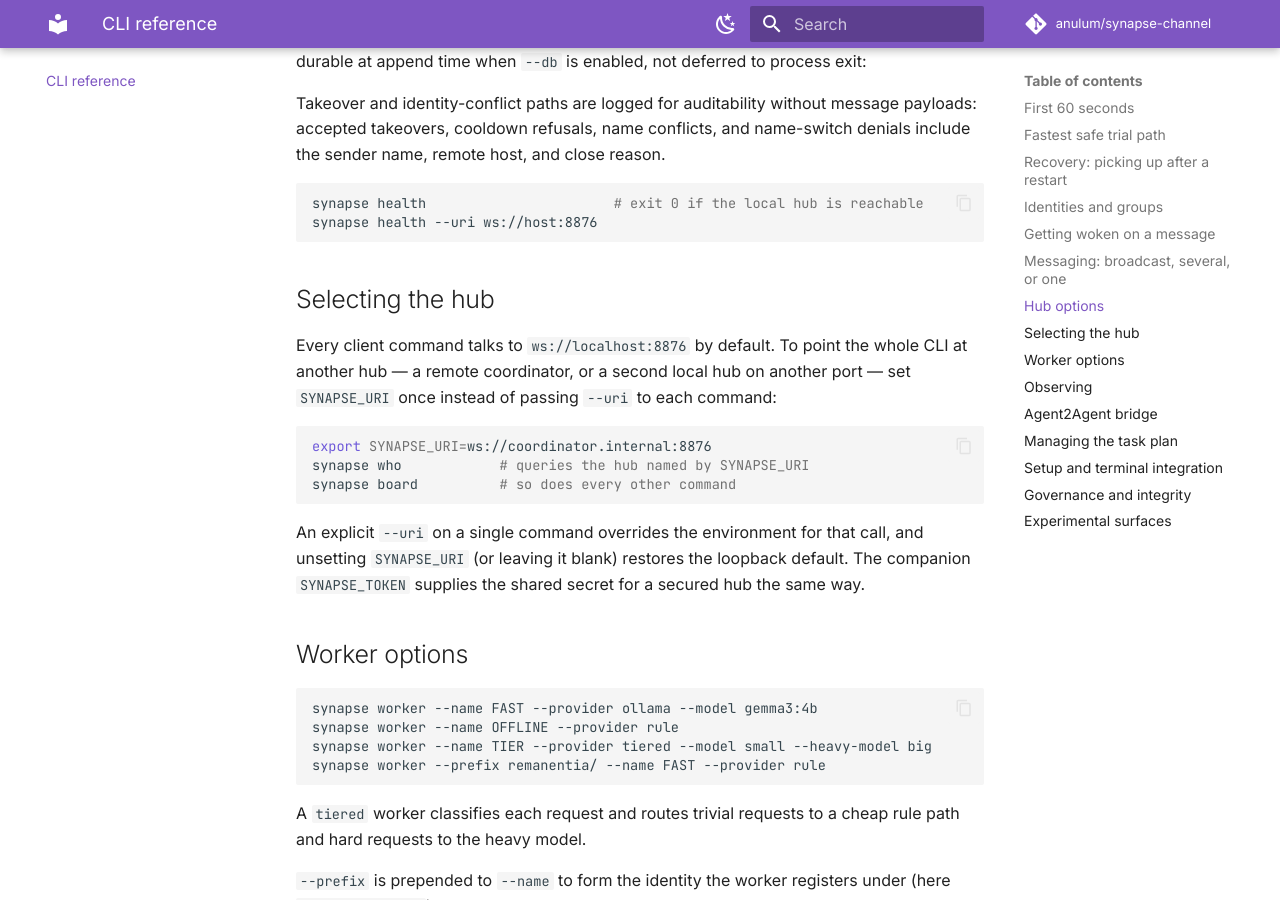
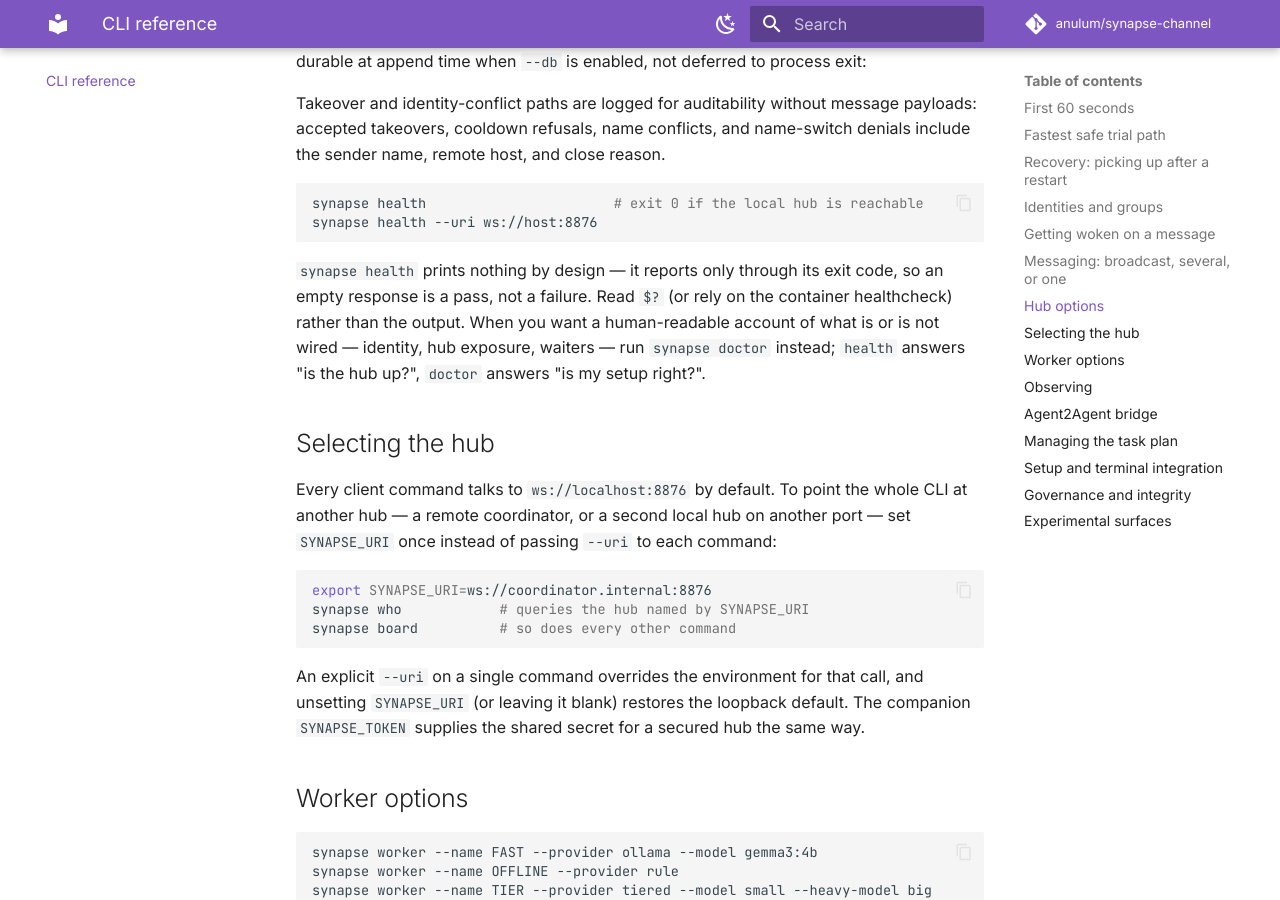
Before and after one commit to anulum/synapse-channel, an MkDocs documentation site: the page built from docs/cli.md, in a window 1280 px wide and 900 px high, scrolled down 12609 px. Built offline with MkDocs 1.6.1 and Material for MkDocs 9.7.7, drawn with Linux system fonts in a browser that asks for light colours; comment, search, counter and statistics services are not loaded.

Commit message:
Clarify that health is silent by design and contrast it with doctor
A reader running `synapse health` sees no output and can mistake the silence for a
failure. The health section now states that it reports only through its exit code —
empty is a pass — and points to `synapse doctor` for a human-readable setup report,
framing the two: health answers "is the hub up?", doctor answers "is my setup right?".

Authored by Anulum Fortis & Arcane Sapience (protoscience@anulum.li)

````diff
--- a/docs/cli.md
+++ b/docs/cli.md
@@ -505,6 +505,12 @@ synapse health                       # exit 0 if the local hub is reachable
 synapse health --uri ws://host:8876
 ```
 
+`synapse health` prints nothing by design — it reports only through its exit code,
+so an empty response is a pass, not a failure. Read `$?` (or rely on the container
+healthcheck) rather than the output. When you want a human-readable account of what
+is or is not wired — identity, hub exposure, waiters — run `synapse doctor` instead;
+`health` answers "is the hub up?", `doctor` answers "is my setup right?".
+
 ## Selecting the hub
 
 Every client command talks to `ws://localhost:8876` by default. To point the
````
